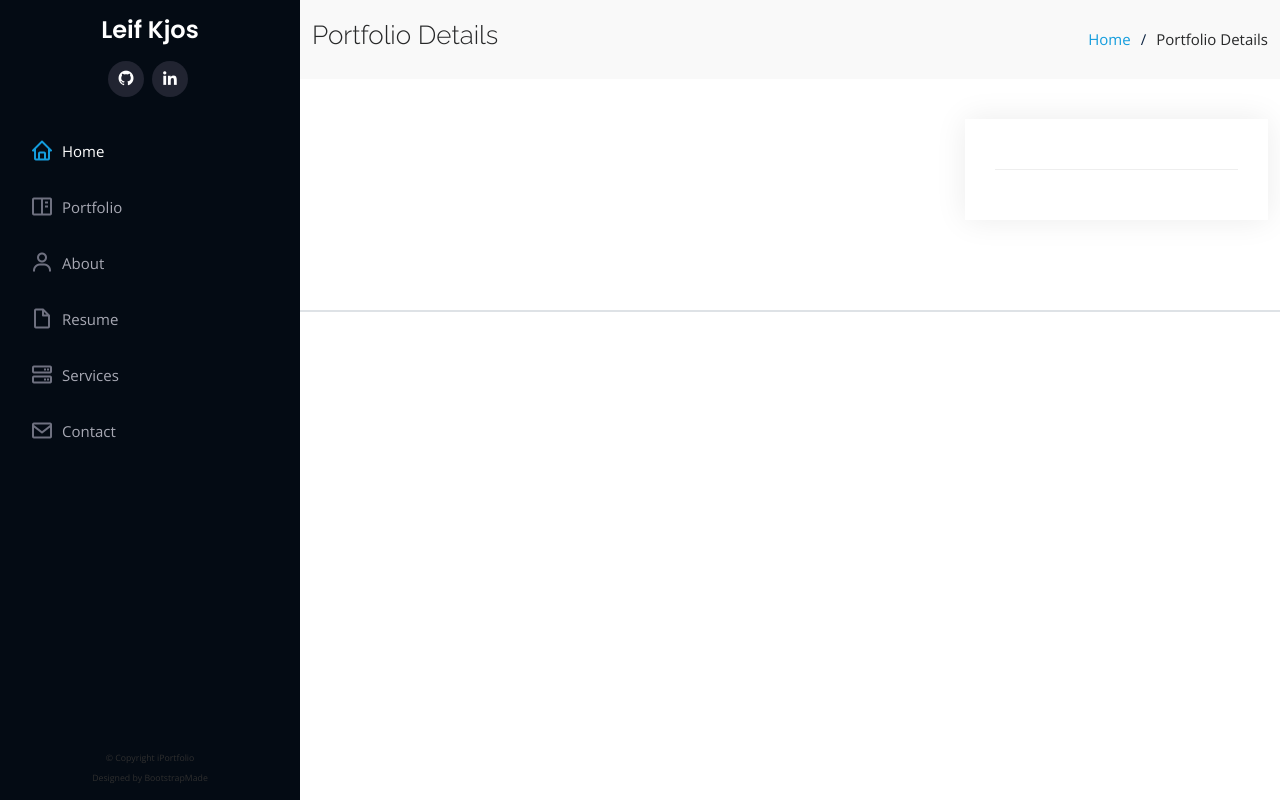
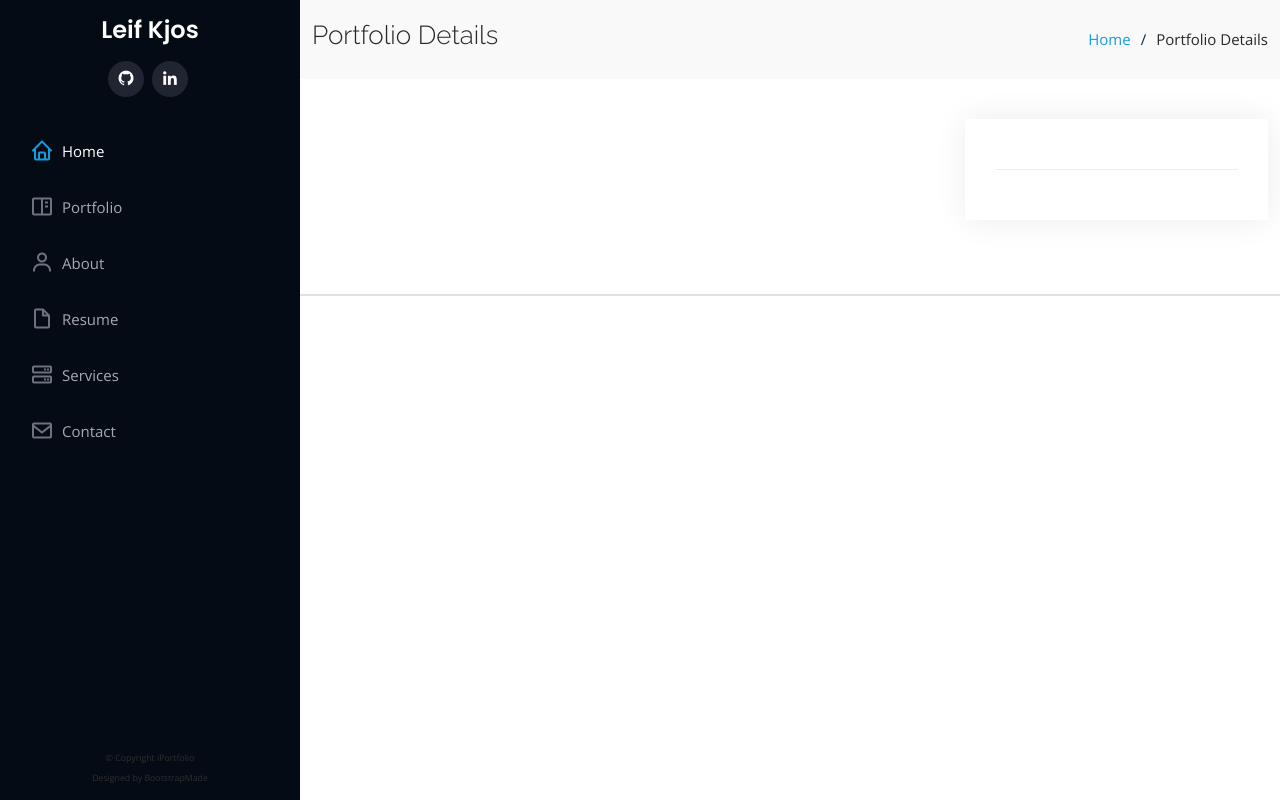
Before and after one commit to lekjos/portfolio-site, a Django app: template PortfolioSite/Main/templates/portfolio-details.html in a window 1280 px wide. Run offline with Django 3.2, Linux system fonts and the light colour scheme; the template is opened without the code that fills it, so the values that code supplies are empty; some libraries are stand-ins or nearby versions.

Commit message:
nav bar formatting

```diff
--- a/PortfolioSite/Main/templates/portfolio-details.html
+++ b/PortfolioSite/Main/templates/portfolio-details.html
@@ -73,7 +73,8 @@
           </div>
 
         </div>
-        <div class="row mt-3 gy-4 d-flex">
+        <!-- ======= Project Navigation ======= -->
+        <div class="row mt-4 d-flex">
           <div class='col border-top border-bottom'>
           {% if previous_url %}
             <small><a class="float-start" href={{previous_url}}><i class="bi bi-chevron-left"></i> {{previous_title}}</a></small>
@@ -83,6 +84,7 @@
           {% endif %}
           </div>
         </div>
+        <!-- end Project Navigation -->
 
       </div>
     </section><!-- End Portfolio Details Section -->
```
